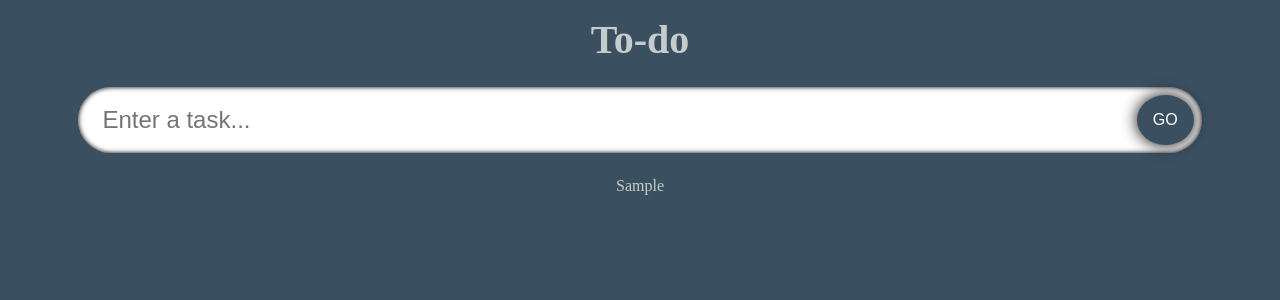
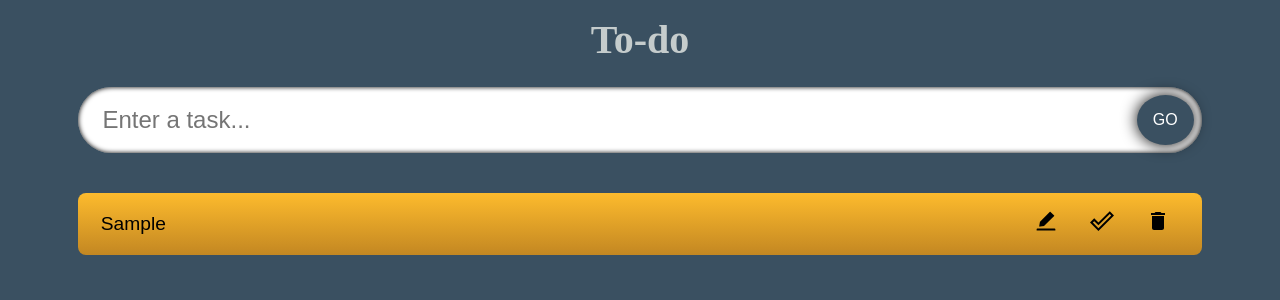
Before and after one commit to gerry9009/todo, a React (Create React App) app: page / in a window 1280 px wide. Both pictures are taken after typing "Sample" into the empty fields and a click on the input "go". Shown: the top 300 px of the page. Built offline with nearby package versions, Linux system fonts and the light colour scheme; a web font is replaced by a local one.

Commit message:
Created SingleTodo components and add style

```diff
--- a/package.json
+++ b/package.json
@@ -13,6 +13,7 @@
     "@types/react-dom": "^18.0.11",
     "react": "^18.2.0",
     "react-dom": "^18.2.0",
+    "react-icons": "^4.7.1",
     "react-scripts": "5.0.1",
     "typescript": "^4.9.5",
     "web-vitals": "^2.1.4"
--- a/src/App.tsx
+++ b/src/App.tsx
@@ -1,10 +1,10 @@
 import React, { useState } from "react";
 import "./App.css";
 import InputField from "./components/InputField";
+import TodoList from "./components/TodoList";
 import { Todo } from "./model";
 
 const App: React.FC = () => {
-  //const [todo, setTodo] = useState<string>("");
   const [todos, setTodos] = useState<Todo[]>([]);
 
   const handleAdd = (todo: string): void => {
@@ -13,16 +13,11 @@ const App: React.FC = () => {
     }
   };
 
-  console.log(todos);
-
   return (
     <div className="App">
       <h1>To-do</h1>
       <InputField handleAdd={handleAdd} />
-      {/* <TodoList /> */}
-      {todos.map((todo) => (
-        <p key={todo.id}>{todo.todo}</p>
-      ))}
+      <TodoList todos={todos} setTodos={setTodos} />
     </div>
   );
 };
--- a/src/components/InputField.tsx
+++ b/src/components/InputField.tsx
@@ -2,7 +2,6 @@ import React, { useRef } from "react";
 import "./InputField.css";
 
 interface Props {
-  //setTodo: React.Dispatch<React.SetStateAction<string>>;
   handleAdd: (todo: string) => void;
 }
 
@@ -14,7 +13,6 @@ const InputField: React.FC<Props> = ({ handleAdd }) => {
     const inputValue = inputRef.current?.value;
     handleAdd(inputValue!);
 
-    //setTodo(inputValue!);
     inputRef.current?.blur();
 
     if (inputRef.current) {
--- /dev/null
+++ b/src/components/SingleTodo.css
@@ -0,0 +1,48 @@
+.singleTodo-item {
+  list-style: none;
+  display: flex;
+  justify-content: space-between;
+  width: 100%;
+  background: rgb(195, 135, 34);
+  background: linear-gradient(
+    0deg,
+    rgba(195, 135, 34, 1) 0%,
+    rgba(253, 187, 45, 1) 100%
+  );
+
+  margin: 2vh 0;
+  padding: 1rem;
+  font-size: 1.5rem;
+
+  border-radius: 8px;
+}
+
+.singleTodo-todo {
+  font-size: 1.2rem;
+  color: black;
+  border: none;
+  background: none;
+  padding: 0 0.4rem;
+}
+
+.singleTodo-todo:focus {
+  outline: none;
+  background: rgba(255, 255, 255, 0.3);
+  border-radius: 8px;
+}
+
+.singleTodo-todo:disabled {
+  background: none;
+  outline: none;
+  border: none;
+  color: black;
+}
+
+.singleTodo-btn {
+  background: none;
+  border: none;
+  cursor: pointer;
+  font-size: 1.5rem;
+  padding: 0 0.5rem;
+  margin: 0 0.5rem;
+}
--- /dev/null
+++ b/src/components/SingleTodo.tsx
@@ -0,0 +1,37 @@
+import React from "react";
+import "./SingleTodo.css";
+import { Todo } from "../model";
+import { MdDelete, MdDoneOutline } from "react-icons/md";
+import { AiFillEdit } from "react-icons/ai";
+
+interface Props {
+  todo: Todo;
+  todos: Todo[];
+  setTodos: React.Dispatch<React.SetStateAction<Todo[]>>;
+}
+
+export const SingleTodo: React.FC<Props> = ({ todo, todos, setTodos }) => {
+  return (
+    <li key={todo.id} className="singleTodo-item">
+      <input
+        className="singleTodo-todo"
+        type="form"
+        value={todo.todo}
+        disabled
+      />
+      <div>
+        <button className="singleTodo-btn">
+          <AiFillEdit />
+        </button>
+        <button className="singleTodo-btn">
+          <MdDoneOutline />
+        </button>
+        <button className="singleTodo-btn">
+          <MdDelete />
+        </button>
+      </div>
+    </li>
+  );
+};
+
+export default SingleTodo;
--- /dev/null
+++ b/src/components/TodoList.css
@@ -0,0 +1,3 @@
+.todoList {
+  width: 90%;
+}
--- /dev/null
+++ b/src/components/TodoList.tsx
@@ -0,0 +1,26 @@
+import React from "react";
+import SingleTodo from "./SingleTodo";
+import "./TodoList.css";
+import { Todo } from "../model";
+
+interface Props {
+  todos: Todo[];
+  setTodos: React.Dispatch<React.SetStateAction<Todo[]>>;
+}
+
+const TodoList: React.FC<Props> = ({ todos, setTodos }) => {
+  return (
+    <ul className="todoList">
+      {todos.map((todo) => (
+        <SingleTodo
+          key={todo.id}
+          todo={todo}
+          todos={todos}
+          setTodos={setTodos}
+        />
+      ))}
+    </ul>
+  );
+};
+
+export default TodoList;
```
Also changed, not shown: 1 other file (tests, documents, lock files or other folders).
